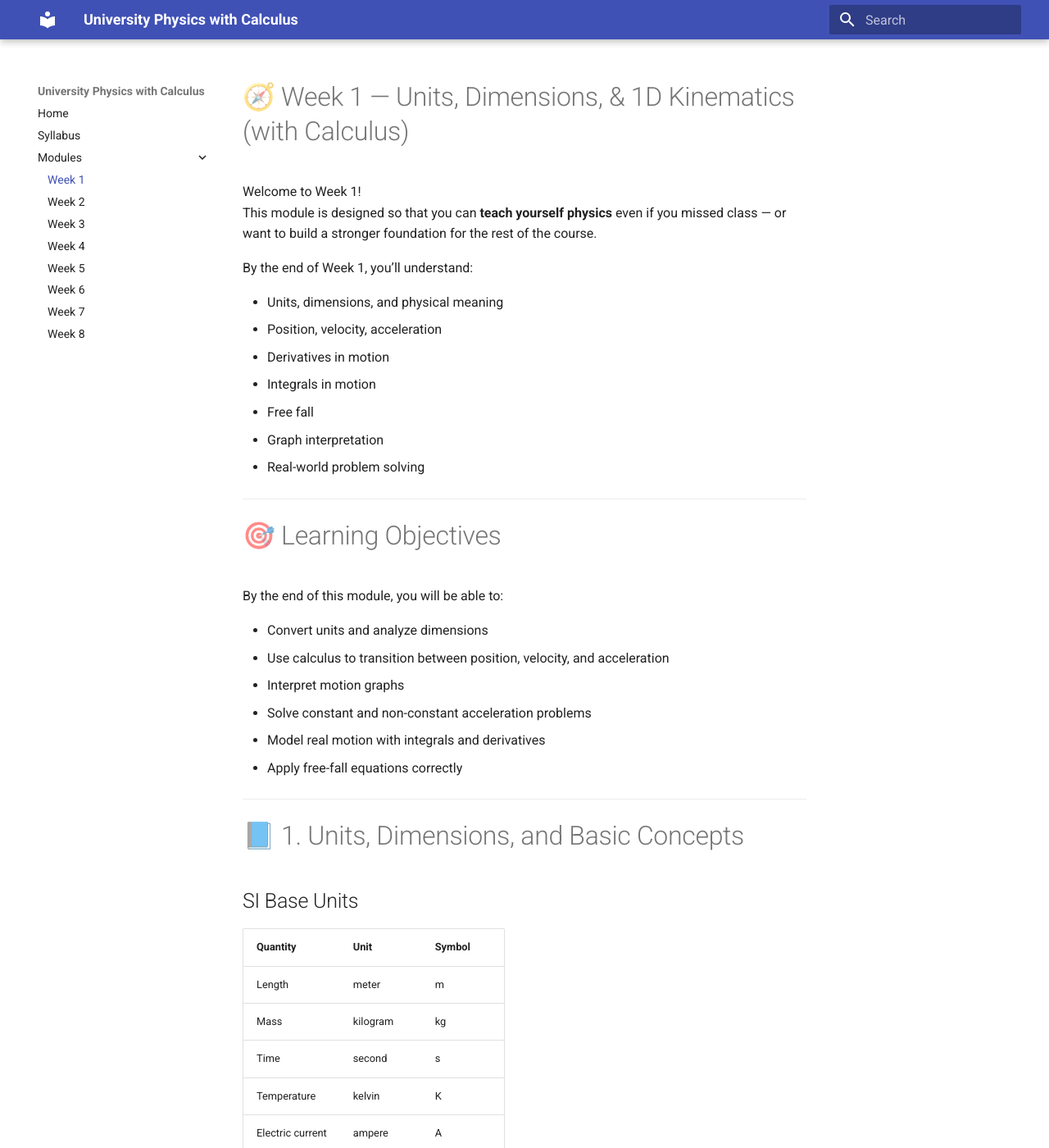
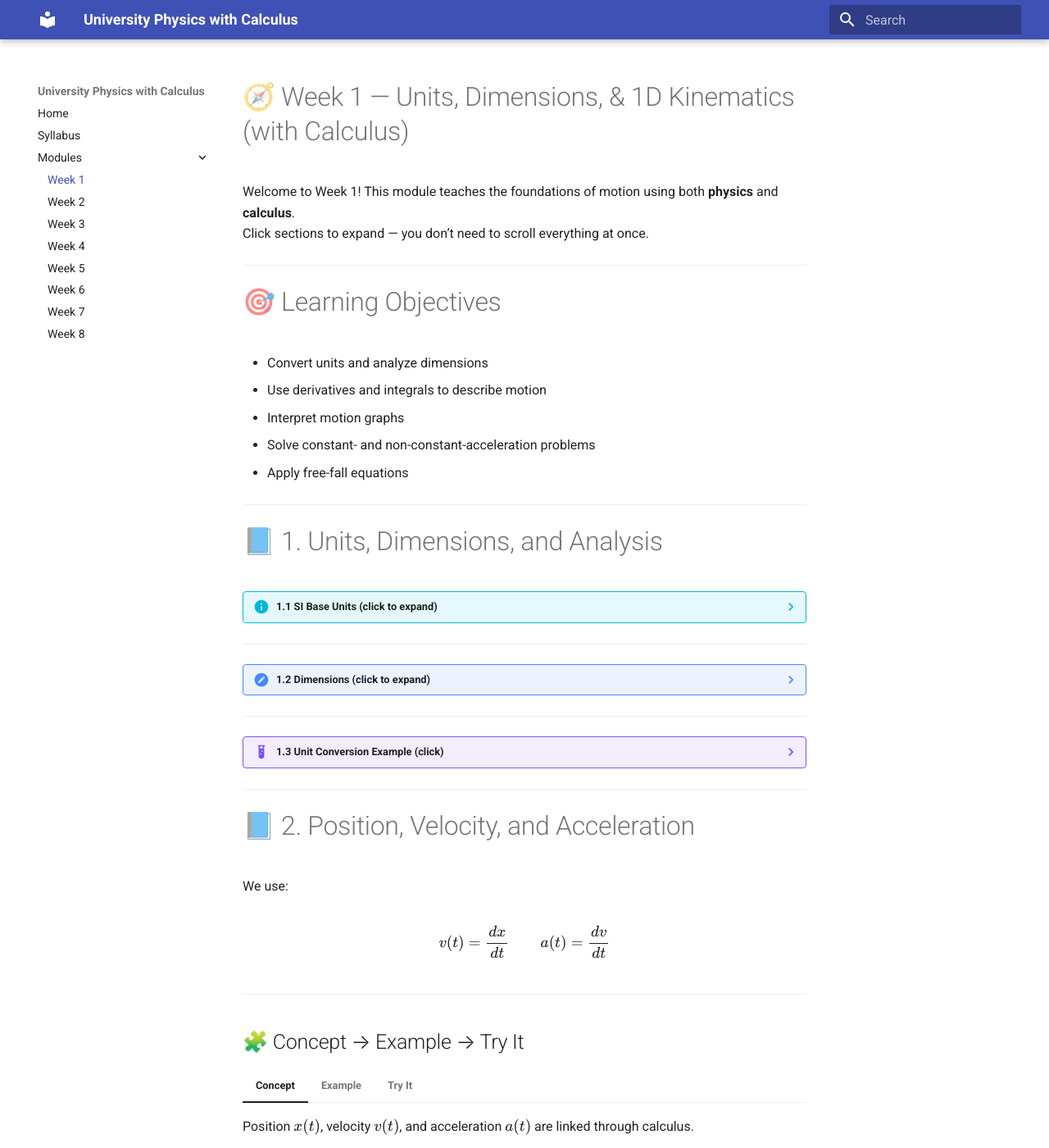
Before and after one commit to LHS-Beane/CollegePhysics201, an MkDocs documentation site: the page built from docs/week1/index.md, in a window 1280 px wide and 1400 px high. Shown: the whole window at 82% size. Built offline with MkDocs 1.6.1 and Material for MkDocs 9.7.7, drawn with Linux system fonts in a browser that asks for light colours; some of the changed text lies outside the part shown.

Commit message:
Update index.md

```diff
--- a/docs/week1/index.md
+++ b/docs/week1/index.md
@@ -1,405 +1,271 @@
 # 🧭 Week 1 — Units, Dimensions, & 1D Kinematics (with Calculus)
 
-Welcome to Week 1!
-This module is designed so that you can **teach yourself physics** even if you missed class — or want to build a stronger foundation for the rest of the course.
-
-By the end of Week 1, you’ll understand:
-
-- Units, dimensions, and physical meaning
-- Position, velocity, acceleration
-- Derivatives in motion
-- Integrals in motion
-- Free fall
-- Graph interpretation
-- Real-world problem solving
+Welcome to Week 1! This module teaches the foundations of motion using both **physics** and **calculus**.
+Click sections to expand — you don’t need to scroll everything at once.
 
 ---
 
 # 🎯 Learning Objectives
 
-By the end of this module, you will be able to:
-
 - Convert units and analyze dimensions
-- Use calculus to transition between position, velocity, and acceleration
+- Use derivatives and integrals to describe motion
 - Interpret motion graphs
-- Solve constant and non-constant acceleration problems
-- Model real motion with integrals and derivatives
-- Apply free-fall equations correctly
+- Solve constant- and non-constant-acceleration problems
+- Apply free-fall equations
 
 ---
 
-# 📘 1. Units, Dimensions, and Basic Concepts
+# 📘 1. Units, Dimensions, and Analysis
 
-## SI Base Units
-
-| Quantity | Unit | Symbol |
-|---------|------|--------|
-| Length | meter | m |
-| Mass | kilogram | kg |
-| Time | second | s |
-| Temperature | kelvin | K |
-| Electric current | ampere | A |
+??? info "1.1 SI Base Units (click to expand)"
+    | Quantity | Unit | Symbol |
+    |---------|------|--------|
+    | Length | meter | m |
+    | Mass | kilogram | kg |
+    | Time | second | s |
+    | Temperature | kelvin | K |
+    | Electric current | ampere | A |
 
 ---
 
-## Dimensions
+??? note "1.2 Dimensions (click to expand)"
+    Dimensions describe the *type* of quantity.
 
-Dimensions express the *type* of quantity.
+    \[
+    \text{Velocity}: [L][T^{-1}]
+    \]
 
-Examples:
+    \[
+    \text{Acceleration}: [L][T^{-2}]
+    \]
 
-\[
-\text{Velocity}: [L][T^{-1}]
-\]
-
-\[
-\text{Acceleration}: [L][T^{-2}]
-\]
-
-\[
-\text{Force}: [M][L][T^{-2}]
-\]
-
-📌 **If dimensions don’t match on both sides of an equation, the equation is wrong.**
+    **Invalid equation example:**
+    \[
+    v = 3t + 7x \quad \text{(units don’t match)}
+    \]
 
 ---
 
-## ✨ Example: Dimensional Analysis
+??? example "1.3 Unit Conversion Example (click)"
+    Convert 60 mph → m/s:
 
-Is
-\[
-v = 3t + 7x
-\]
-valid?
-
-- Left side: \([L/T]\)
-- Right side: \(3t \rightarrow [T]\), \(7x \rightarrow [L]\)
-
-❌ **Invalid.** Units don’t match, so this equation cannot describe motion.
-
----
-
-## 🔧 Unit Conversions (Factor-Label Method)
-
-Example:
-
-Convert 60 mph → m/s
-
-\[
-60\frac{\text{mi}}{\text{hr}}
-\cdot
-\frac{1609\ \text{m}}{1\ \text{mi}}
-\cdot
-\frac{1\ \text{hr}}{3600\ \text{s}}
-=
-26.8\ \text{m/s}
-\]
-
-Unit consistency = physics success.
+    \[
+    60 \frac{\text{mi}}{\text{hr}}
+    \cdot
+    \frac{1609\ \text{m}}{1\ \text{mi}}
+    \cdot
+    \frac{1\ \text{hr}}{3600\ \text{s}}
+    = 26.8\ \text{m/s}
+    \]
 
 ---
 
 # 📘 2. Position, Velocity, and Acceleration
 
-## Definitions
+We use:
 
 \[
-v(t) = \frac{dx}{dt}
-\]
-
-\[
-a(t) = \frac{dv}{dt}
-\]
-
-These come directly from calculus.
-
-- **Velocity** = rate of change of position
-- **Acceleration** = rate of change of velocity
-
----
-
-## 🔎 Example Function
-
-Let:
-
-\[
-x(t) = t^3 - 4t + 2
-\]
-
-Then:
-
-\[
-v(t) = 3t^2 - 4
-\]
-
-\[
-a(t) = 6t
-\]
-
-Interpretation:
-
-- Velocity changes quadratically
-- Acceleration increases linearly → motion speeds up faster over time
-
----
-
-# 📘 3. Derivatives in Kinematics
-
-Derivatives describe **instantaneous** rates of change.
-
-### Example (Try This!)
-
-\[
-x(t) = 5t^2 - 3t + 8
-\]
-
-**Velocity:**
-
-\[
-v(t) = 10t - 3
-\]
-
-**Acceleration:**
-
-\[
-a(t) = 10
-\]
-
-Acceleration is constant → parabola position + linear velocity.
-
----
-
-# 📘 4. Integrals in Kinematics
-
-Integrals reconstruct motion when velocity or acceleration is known.
-
-## If acceleration is known:
-
-\[
-v(t) = \int a(t)\, dt
-\]
-
-## If velocity is known:
-
-\[
-x(t) = \int v(t)\, dt
+v(t)=\frac{dx}{dt} \qquad a(t)=\frac{dv}{dt}
 \]
 
 ---
 
-## 🌟 Constant Acceleration (Very Important)
+## 🧩 Concept → Example → Try It
 
-If acceleration \(a\) is constant:
+=== "Concept"
+    Position \(x(t)\), velocity \(v(t)\), and acceleration \(a(t)\) are linked through calculus.
+
+=== "Example"
+    Given:
+    \[
+    x(t) = t^3 - 4t + 2
+    \]
+
+    \[
+    v(t) = 3t^2 - 4
+    \]
+
+    \[
+    a(t) = 6t
+    \]
+
+=== "Try It"
+    Find \(v(t)\) and \(a(t)\) if:
+    \[
+    x(t)=5t^2 - 3t + 8
+    \]
+
+    ??? success "Show Solution"
+        \[
+        v(t)=10t-3
+        \]
+        \[
+        a(t)=10
+        \]
+
+---
+
+# 📘 3. Integrals in Kinematics
+
+=== "Constant Acceleration"
+    \[
+    v(t)=v_0 + at
+    \]
+    \[
+    x(t)=x_0 + v_0 t + \frac{1}{2}at^2
+    \]
+
+=== "Non-Constant Acceleration"
+    Example:
+    \[
+    a(t)=4t
+    \]
+    \[
+    v(t)=2t^2 + C
+    \]
+
+=== "Free Fall"
+    \[
+    a=g=9.8\ \text{m/s}^2
+    \]
+    \[
+    v(t)=gt + v_0
+    \]
+    \[
+    x(t)=x_0 + v_0 t + \frac{1}{2}gt^2
+    \]
+
+---
+
+# 📘 4. Graph Interpretation
+Graphs are essential.
+
+??? info "How to read motion graphs (click to expand)"
+    - Position slope → velocity
+    - Velocity slope → acceleration
+    - Area under velocity curve → displacement
+
+---
+
+# 🎓 5. Worked Examples
+
+??? example "Example 1 — From x(t) to v(t) and a(t)"
+    \[
+    x(t)=4t^3 - 2t
+    \]
+    \[
+    v(t)=12t^2 - 2
+    \]
+    \[
+    a(t)=24t
+    \]
+
+---
+
+??? example "Example 2 — Dropped Object"
+    A ball is dropped from height 20 m.
+
+    **Velocity after 2 s:**
+    \[
+    v=gt=9.8(2)=19.6\ \text{m/s}
+    \]
+
+    **Position:**
+    \[
+    x=20 - \frac{1}{2}(9.8)(2^2)=0.4\ \text{m}
+    \]
+
+---
+
+??? example "Example 3 — Integrating Non-Constant Acceleration"
+    \[
+    a(t)=6t,\quad v(0)=3
+    \]
+
+    \[
+    v(t)=3t^2 + 3
+    \]
+
+    \[
+    x(t)=t^3 + 3t
+    \]
+
+---
+
+# 📝 6. Practice Problems
+
+??? question "Practice Problem 1"
+    Given:
+    \[
+    x(t)=2t^3 - 5t^2 + 7
+    \]
+    Find \(v(t)\) and \(a(t)\).
+
+    ??? success "Show Answer"
+        \[
+        v(t)=6t^2 - 10t
+        \]
+        \[
+        a(t)=12t - 10
+        \]
+
+---
+
+??? question "Practice Problem 2"
+    A car starts from rest and accelerates at 4 m/s² for 5 seconds.
+
+    ??? success "Show Answer"
+        \[
+        x=\frac{1}{2}at^2 = \frac{1}{2}(4)(25)=50\ \text{m}
+        \]
+
+---
+
+??? question "Practice Problem 3"
+    A ball is thrown upward at 12 m/s. Find its max height.
+
+    ??? success "Show Answer"
+        \[
+        h=\frac{v_0^2}{2g}=\frac{144}{19.6}=7.35\ \text{m}
+        \]
+
+---
+
+??? question "Practice Problem 4"
+    Convert 45 mph to m/s.
+
+    ??? success "Show Answer"
+        \[
+        45\ \text{mph}=20.1\ \text{m/s}
+        \]
+
+---
+
+??? question "Practice Problem 5"
+    If \(v(t)=6t\) and \(x(0)=0\), find \(x(t)\).
+
+    ??? success "Show Answer"
+        \[
+        x(t)=3t^2
+        \]
+
+---
+
+# 🎉 7. Summary Sheet
 
 \[
-v(t) = v_0 + at
+v=\frac{dx}{dt} \qquad a=\frac{dv}{dt}
 \]
 
 \[
-x(t) = x_0 + v_0 t + \frac{1}{2}at^2
-\]
-
-These will appear **everywhere** in physics.
-
----
-
-## 🌟 Non-Constant Acceleration
-
-Example:
-
-\[
-a(t) = 4t
-\]
-
-\[
-v(t) = \int 4t\,dt = 2t^2 + C
-\]
-
-Use initial conditions to solve for \(C\).
-
----
-
-# 📘 5. Free Fall
-
-In free fall, acceleration is constant:
-
-\[
-a = g = 9.8\ \text{m/s}^2
-\]
-
-Velocity:
-
-\[
-v(t) = gt + v_0
-\]
-
-Position:
-
-\[
-x(t) = x_0 + v_0 t + \frac{1}{2}gt^2
-\]
-
-If dropped:
-\[
-v_0 = 0
+v=v_0+at \qquad x=x_0 + v_0t + \frac{1}{2}at^2
 \]
 
 ---
 
-# 📘 6. Graph Interpretation
+<div align="center">
 
-Understanding graphs is one of the MOST important physics skills.
+# 🎓 Week 1 Complete!
+[Continue to Week 2 →](../week2/index.md){ .md-button .md-button--primary }
 
-## 📈 Position → Velocity
-Velocity = slope of position graph.
-
-## 📉 Velocity → Acceleration
-Acceleration = slope of velocity graph.
-
-## 🧭 Velocity → Displacement
-Displacement = area under velocity graph.
-
----
-
-# 🎓 7. Worked Examples
-
-## Example 1 — Derivatives from Position
-
-\[
-x(t) = 4t^3 - 2t
-\]
-
-\[
-v(t) = 12t^2 - 2
-\]
-
-\[
-a(t) = 24t
-\]
-
----
-
-## Example 2 — Dropped Object
-
-A ball is dropped from 20 m.
-
-### Velocity after 2 s:
-
-\[
-v = gt = 9.8(2) = 19.6\ \text{m/s}
-\]
-
-### Position:
-
-\[
-x = 20 - \frac{1}{2}(9.8)(2^2) = 0.4\ \text{m}
-\]
-
-Just above the ground.
-
----
-
-## Example 3 — Integrating Non-Constant Acceleration
-
-\[
-a(t)=6t,\quad v(0)=3
-\]
-
-\[
-v(t)=3t^2 + 3
-\]
-
-\[
-x(t)=t^3 + 3t
-\]
-
----
-
-# 📝 8. Practice Problems
-
-Try these before checking solutions:
-
----
-
-### **1.**
-\[
-x(t)=2t^3 - 5t^2 + 7
-\]
-Find \(v(t)\) and \(a(t)\).
-
----
-
-### **2.**
-A car starts from rest and accelerates at 4 m/s² for 5 seconds.
-Find the distance traveled.
-
----
-
-### **3.**
-A ball is thrown upward at 12 m/s.
-Find its max height.
-
----
-
-### **4.**
-Convert 45 mph to m/s.
-
----
-
-### **5.**
-If \(v(t)=6t\) and \(x(0)=0\), find \(x(t)\).
-
----
-
-# 🧪 9. Mini Quiz (Check Your Understanding)
-
-**1.** If velocity is the derivative of position, acceleration is the…
-▶ derivative of velocity
-
-**2.** True or False: velocity can be zero while acceleration is nonzero.
-▶ True
-
-**3.** A ball dropped has initial velocity…
-▶ \(0\ \text{m/s}\)
-
-**4.** If \(a(t)=10\), velocity is what type of function?
-▶ Linear
-
----
-
-# 🧩 10. Summary Sheet
-
-### Must-Know Formulas
-
-\[
-v(t)=\frac{dx}{dt}
-\]
-
-\[
-a(t)=\frac{dv}{dt}
-\]
-
-\[
-v(t)=v_0 + at
-\]
-
-\[
-x(t)=x_0 + v_0 t + \frac{1}{2}at^2
-\]
-
-### Must-Know Skills
-
-- Read position/velocity/acceleration graphs
-- Perform derivatives & integrals in motion
-- Apply free-fall equations
-- Check dimensional consistency
-- Convert units reliably
-
----
-
-# 🎉 Excellent Work!
-
-You’ve completed Week 1 — the foundation of all motion in physics.
-You're ready for Week 2: **Vectors, Components, and 2D Motion.**
-
-[➡️ Continue to Week 2](../week2/index.md){ .md-button .md-button--primary }
+</div>
```
